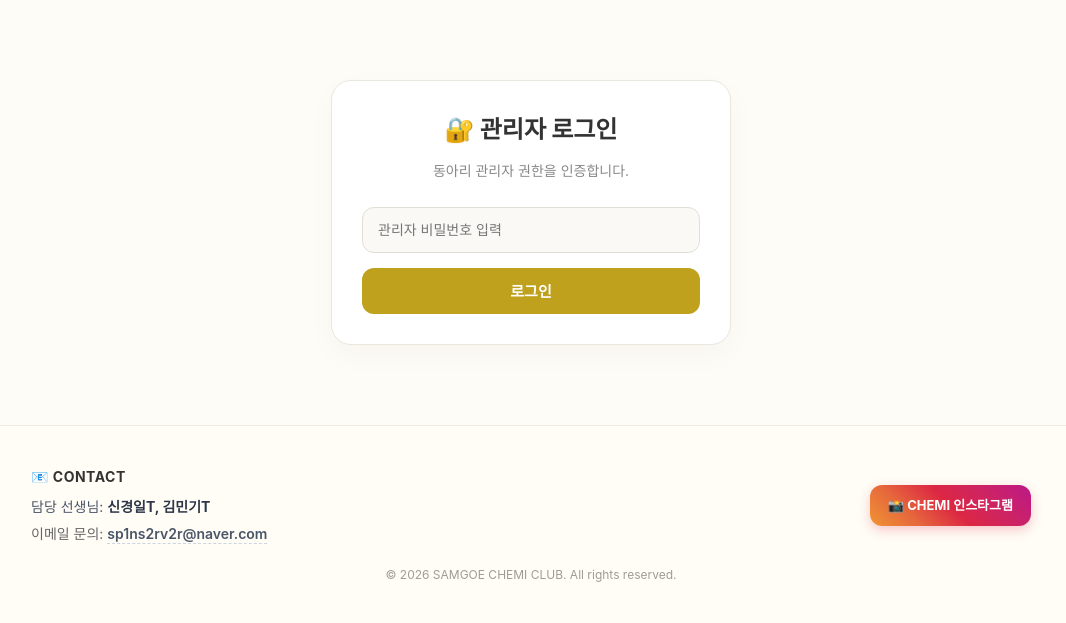
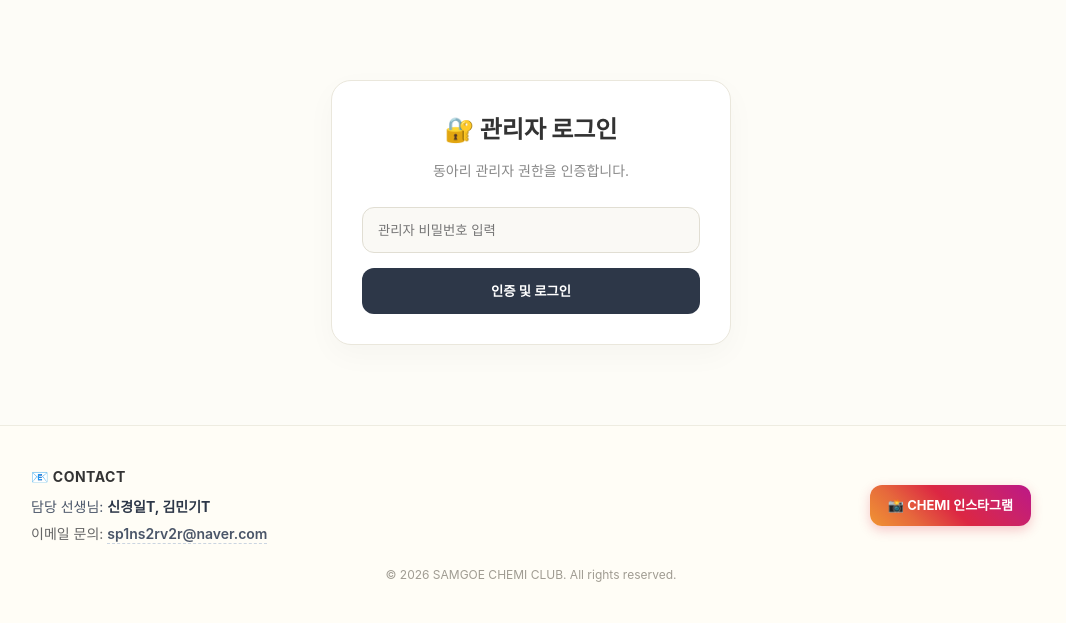
Before and after one commit to sunyoul-chemi/samgoe-chemi, a Flask app: page /login in a window 1280 px wide. Shown: the part 72-695 px from the top of the page, without its empty margins (109-1175 px from the left). Run offline with Flask 3, Linux system fonts and the light colour scheme; some libraries are stand-ins or nearby versions; some web fonts are replaced.

Commit message:
Update login.html

```diff
--- a/templates/login.html
+++ b/templates/login.html
@@ -9,13 +9,12 @@
         <div style="background: #ffe3e3; color: #dc3545; padding: 10px; border-radius: 10px; font-size: 13px; margin-bottom: 15px; font-weight: 600;">
           {{ messages[0] }}
         </div>
-      {% endif %}
-    {% endwith %}
+      {% endif %}{% endwith %}
 
     <form action="/login" method="POST">
         <input type="password" name="password" placeholder="관리자 비밀번호 입력" required
-               style="width: 100%; height: 46px; padding: 0 15px; border: 1px solid #e1ded3; border-radius: 12px; margin-bottom: 15px; outline: none; font-size: 14px; background: #faf9f5;">
-        <button type="submit" style="width: 100%; height: 46px; background: #bfa11d; color: white; border: none; border-radius: 12px; font-weight: 700; font-size: 15px; cursor: pointer;">로그인</button>
+               style="width: 100%; height: 46px; padding: 0 15px; border: 1px solid #e1ded3; border-radius: 12px; margin-bottom: 15px; outline: none; background: #faf9f5;">
+        <button type="submit" style="width: 100%; height: 46px; background: #2d3748; color: white; border: none; border-radius: 12px; font-weight: 700; cursor: pointer;">인증 및 로그인</button>
     </form>
 </div>
 {% endblock %}
```
